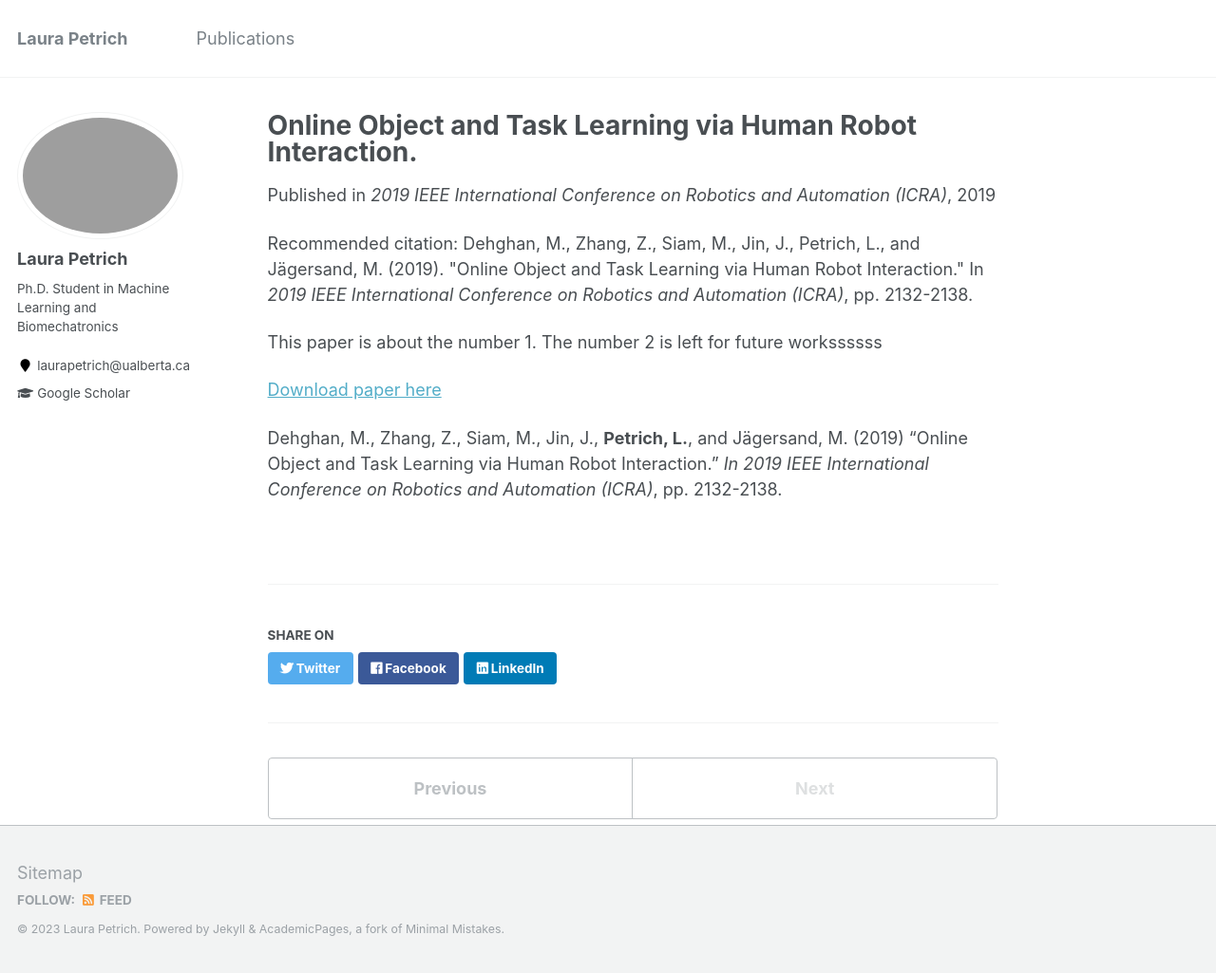
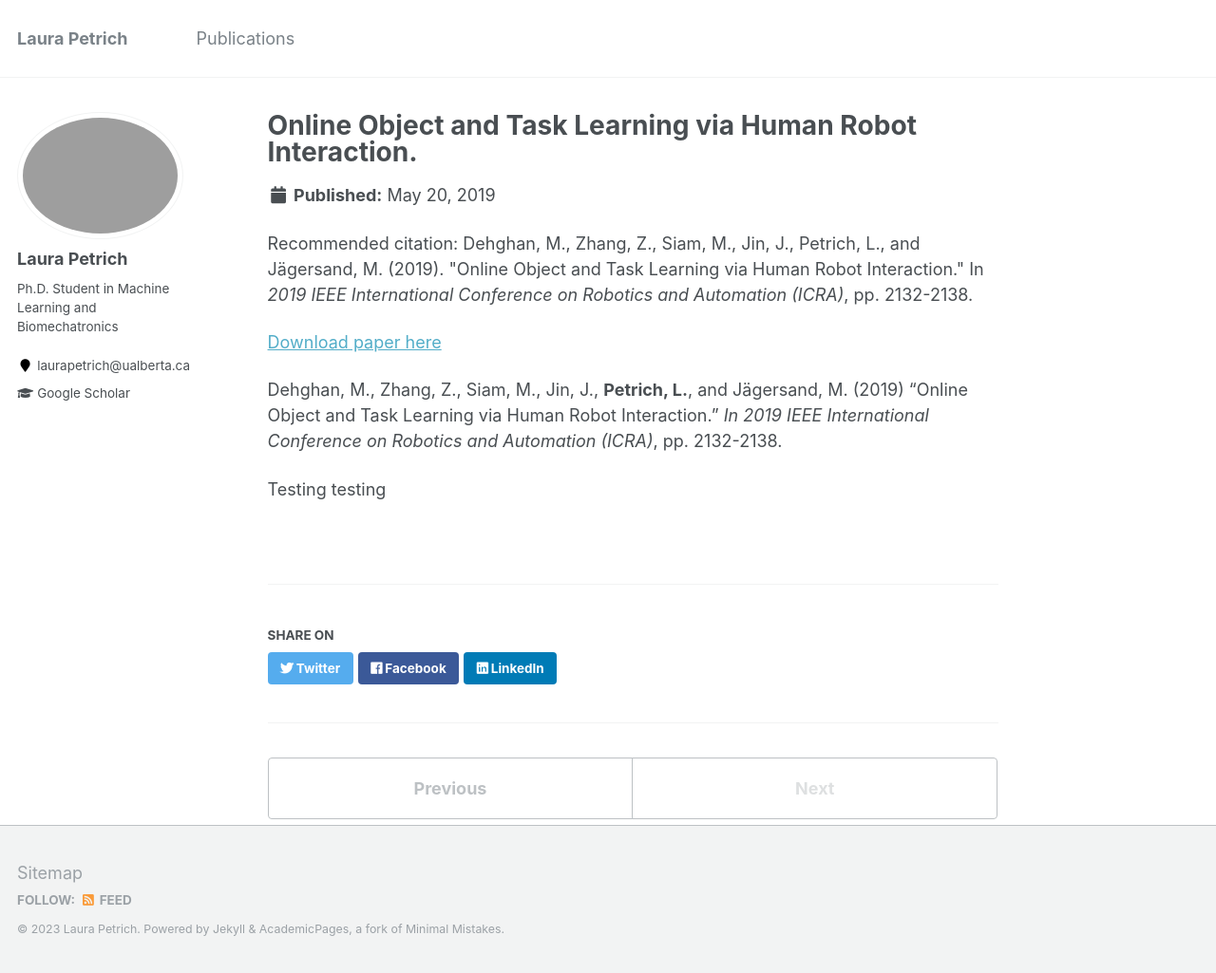
Before and after one commit to lpetrich/lpetrich.github.io, a Jekyll site: the page built from _publications/2019-05-20-online-learning-hri.md, in a window 1280 px wide and 1025 px high. Shown: the whole window at 95% size. Built offline with Jekyll 4.4.1, drawn with Linux system fonts in a browser that asks for light colours.

Commit message:
format pub testing

```diff
--- a/_publications/2019-05-20-online-learning-hri.md
+++ b/_publications/2019-05-20-online-learning-hri.md
@@ -4,12 +4,14 @@ collection: publications
 permalink: /publication/2019-05-20-online-learning-hri
 # excerpt: 'This paper is about the number 1. The number 2 is left for future work.'
 date: 2019-05-20
-venue: '2019 IEEE International Conference on Robotics and Automation (ICRA)'
+# venue: '2019 IEEE International Conference on Robotics and Automation (ICRA)'
 # paperurl: 'http://lpetrich.github.io/files/ICRA19-online-learning-hri.pdf'
 citation: 'Dehghan, M., Zhang, Z., Siam, M., Jin, J., Petrich, L., and Jägersand, M. (2019). &quot;Online Object and Task Learning via Human Robot Interaction.&quot; In <i>2019 IEEE International Conference on Robotics and Automation (ICRA)</i>, pp. 2132-2138.'
 ---
-This paper is about the number 1. The number 2 is left for future workssssss
+<!-- This paper is about the number 1. The number 2 is left for future workssssss -->
 
 [Download paper here](http://lpetrich.github.io/files/ICRA19-online-learning-hri.pdf)
 
 Dehghan, M., Zhang, Z., Siam, M., Jin, J., **Petrich, L.**, and Jägersand, M. (2019) "Online Object and Task Learning via Human Robot Interaction." <i>In 2019 IEEE International Conference on Robotics and Automation (ICRA)</i>, pp. 2132-2138.
+
+Testing testing
```
